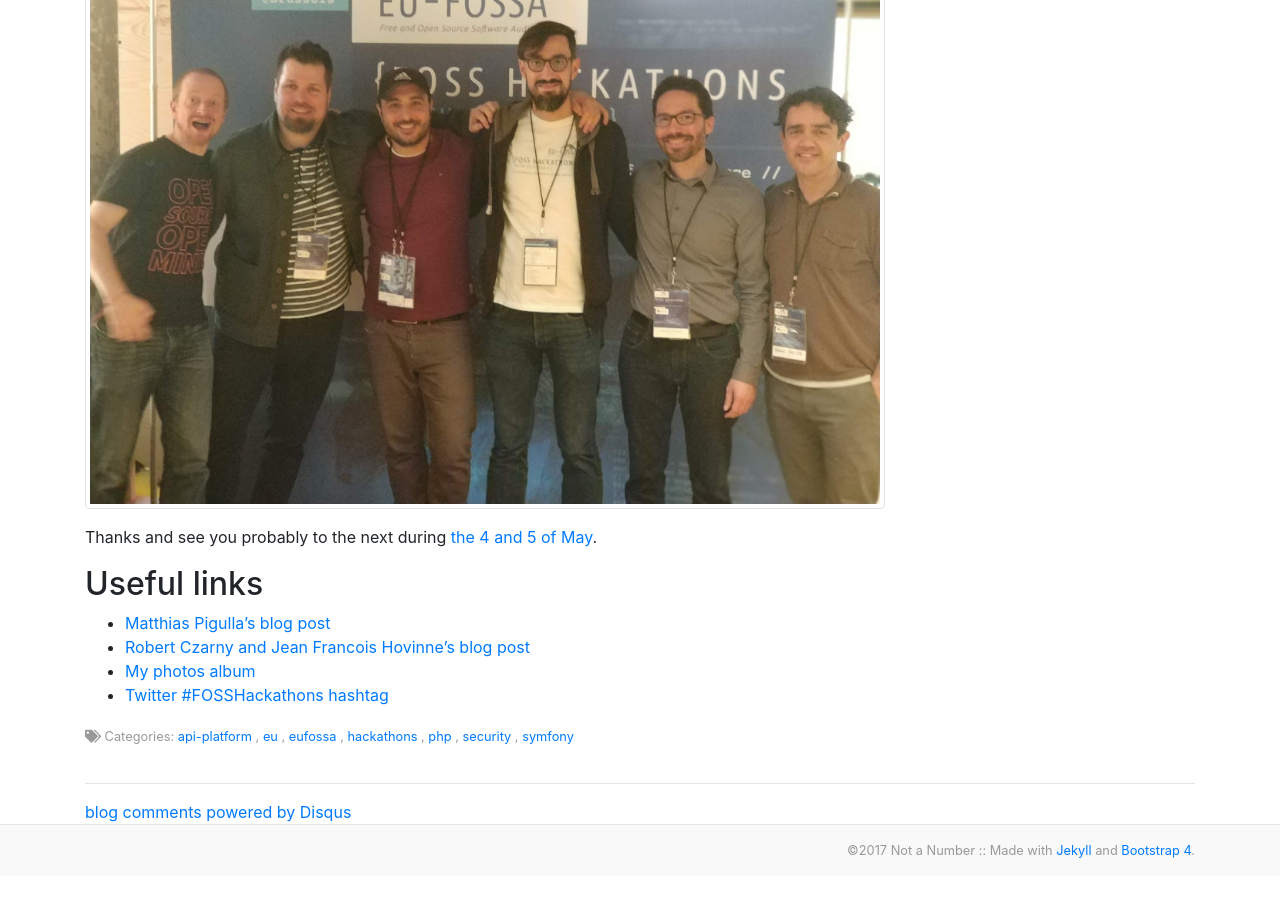
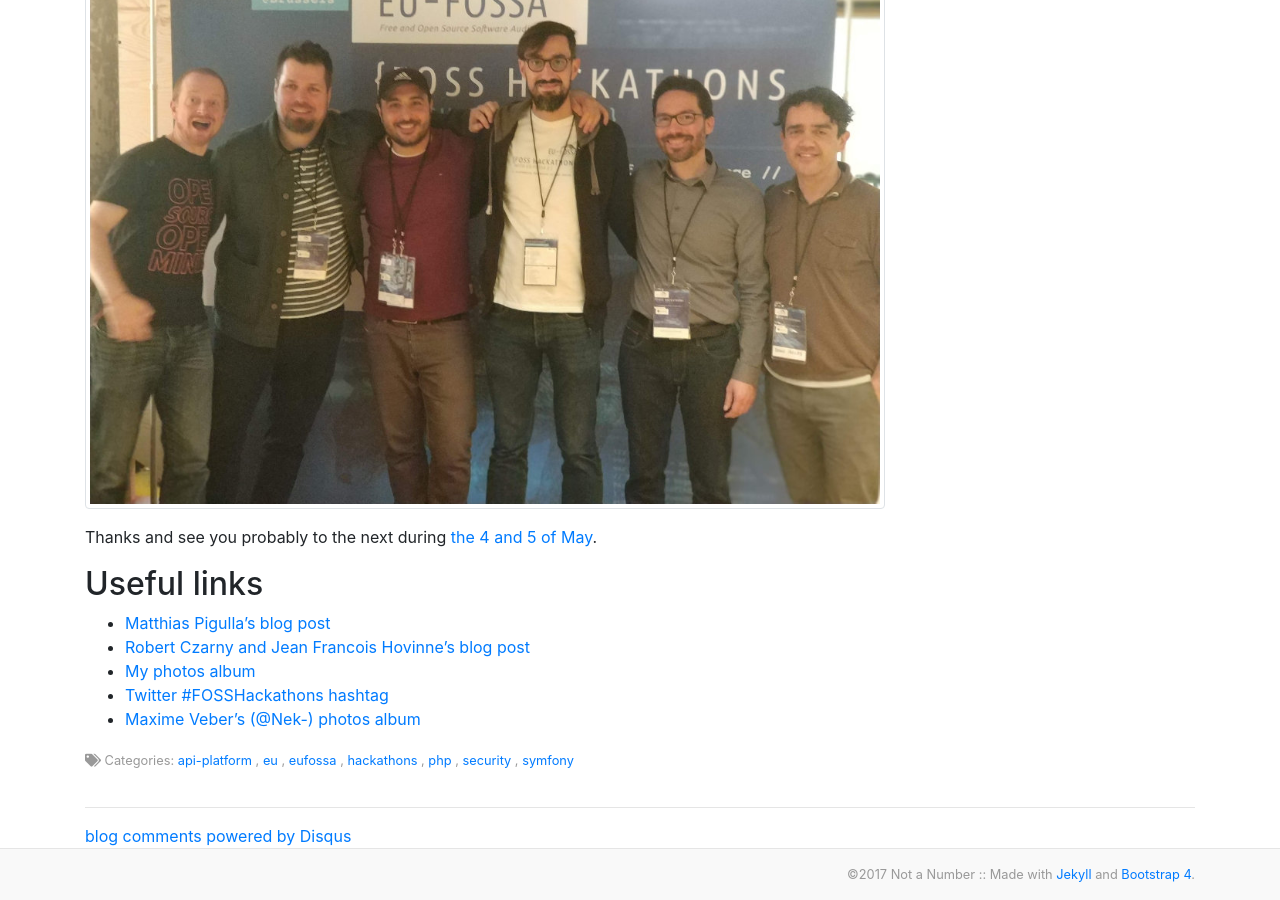
Before and after one commit to drupol/not-a-number.io, a Jekyll site: the page built from _posts/random/2019-04-07-eufossa-hackathon-security-php-symfony.md, in a window 1280 px wide and 900 px high, scrolled down 7047 px. Built offline with Jekyll 4.4.1, drawn with Linux system fonts in a browser that asks for light colours; nearby versions of some CDN libraries; comment, search, counter and statistics services are not loaded; before the commit the page ends 7923 px from its top, so only the background shows below that.

Commit message:
Add a photo album.

```diff
--- a/_posts/random/2019-04-07-eufossa-hackathon-security-php-symfony.md
+++ b/_posts/random/2019-04-07-eufossa-hackathon-security-php-symfony.md
@@ -135,3 +135,4 @@ Thanks and see you probably to the next during [the 4 and 5 of May](https://eufo
 * [Robert Czarny and Jean Francois Hovinne's blog post](https://eufossa.github.io/symfony-hackathon-2019/)
 * [My photos album](https://photos.app.goo.gl/8e7cWwHnurVhWJWe8)
 * [Twitter #FOSSHackathons hashtag](https://twitter.com/search?q=%23FOSSHackathons)
+* [Maxime Veber's (@Nek-) photos album](https://photos.app.goo.gl/RBphJV3Jf5AwCMSq6)
```
Also changed, not shown: Gemfile.lock.
